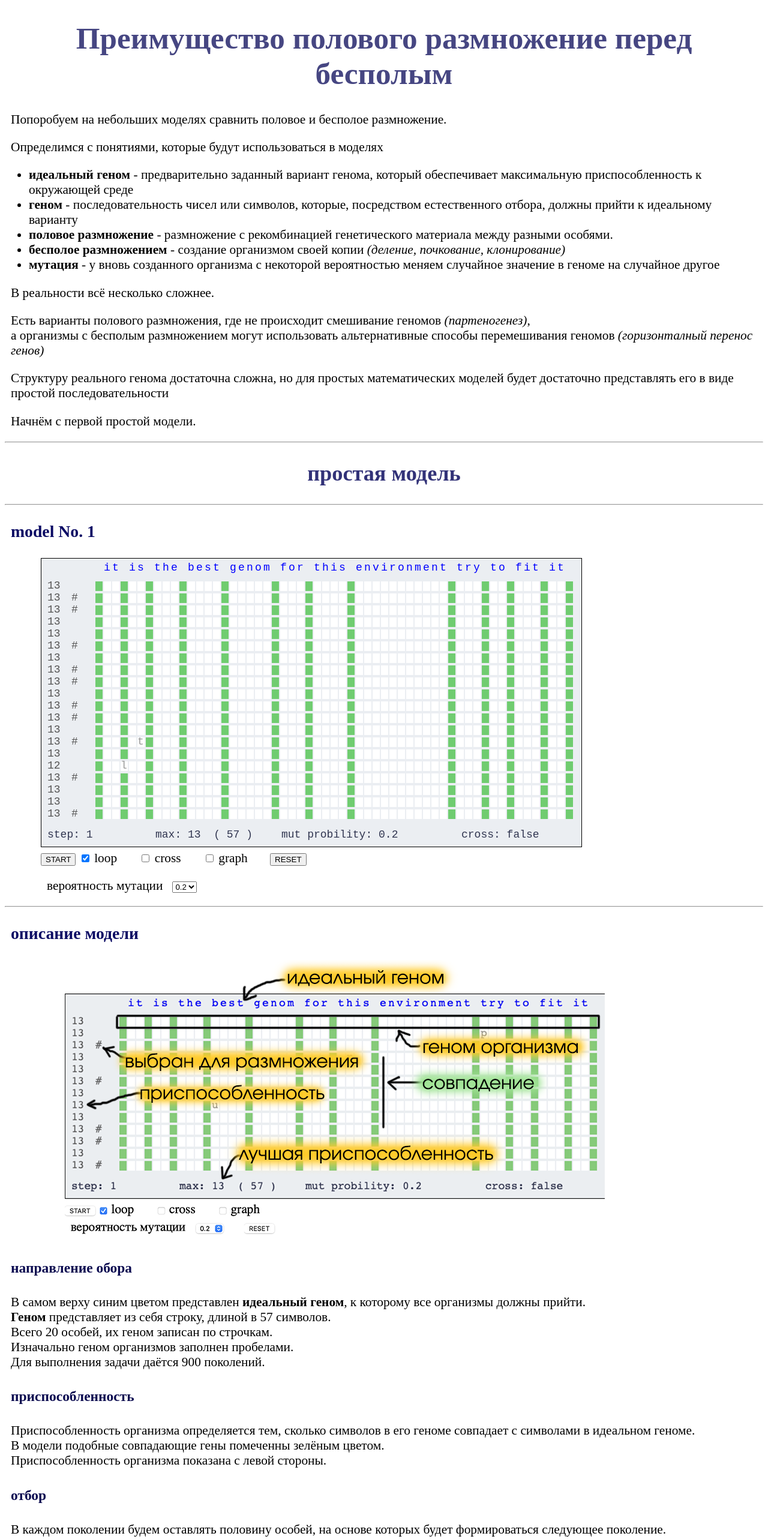
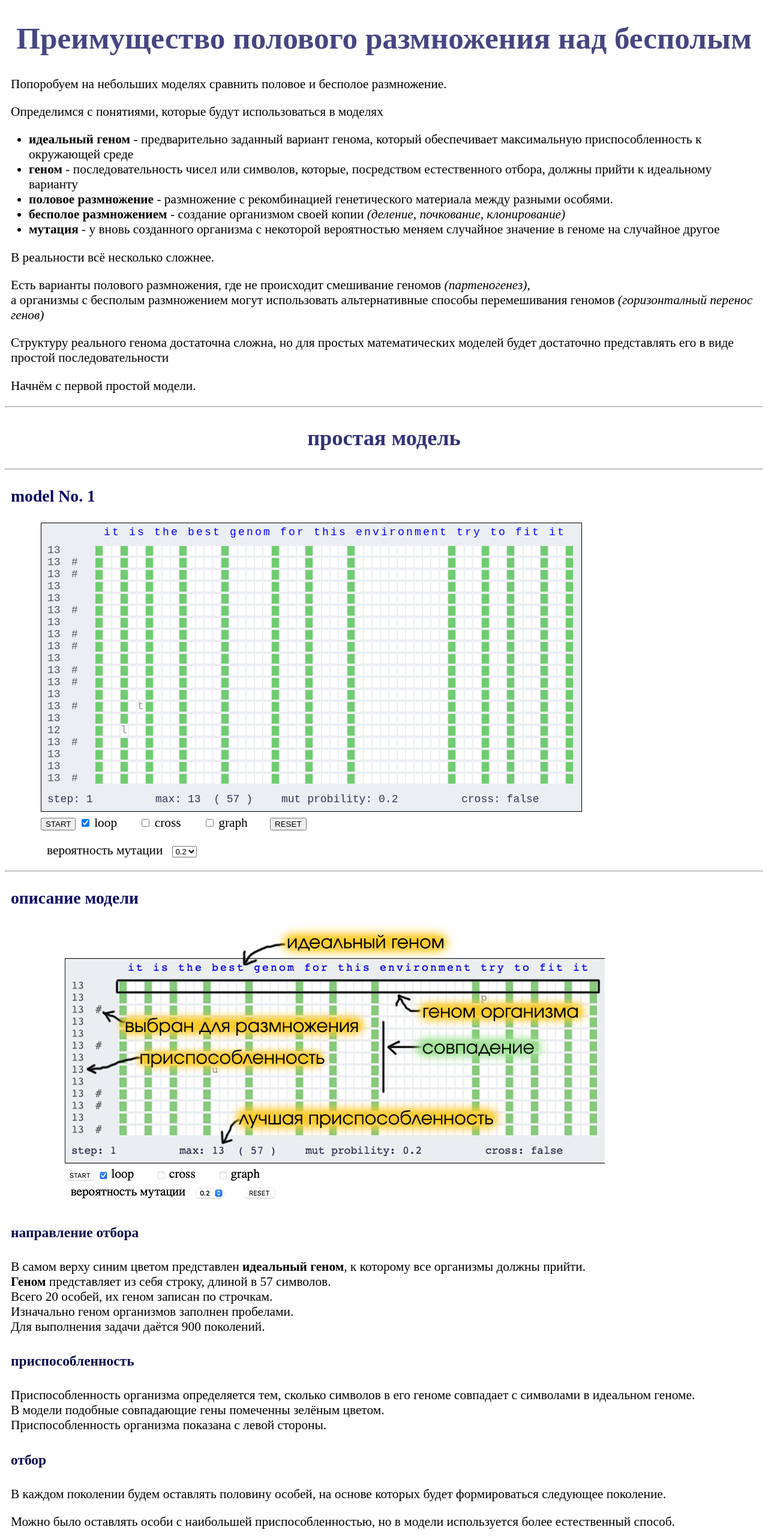
Before and after one commit to foo52ru/foo52ru.github.io, a plain HTML site: page index.html in a window 1280 px wide. Shown: the top 2565 px of the page at 60% size. Drawn offline with Linux system fonts and the light colour scheme.

Commit message:
Add files via upload
corrected errors in the text

```diff
--- a/index.html
+++ b/index.html
@@ -17,7 +17,7 @@
     </head>
 <body>
 
-<h1>Преимущество полового размножение перед бесполым</h1>
+<h1>Преимущество полового размножения над бесполым</h1>
 
 <p>Попоробуем на небольших моделях сравнить половое и бесполое размножение.</p>
 
@@ -72,7 +72,7 @@
 <h3>описание модели</h3>
 <img src="img/model1.png" />
 
-<h4>направление обора</h4>
+<h4>направление отбора</h4>
 <p>
 В самом верху синим цветом представлен <b>идеальный геном</b>, к которому все организмы должны прийти.
 <br>
```
